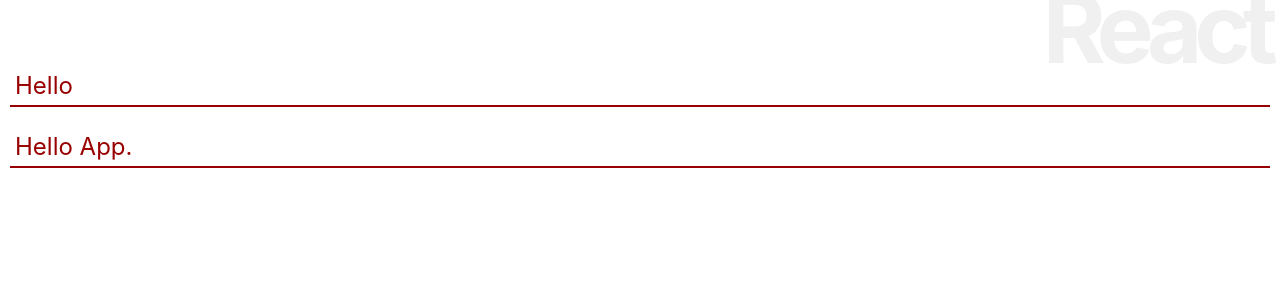
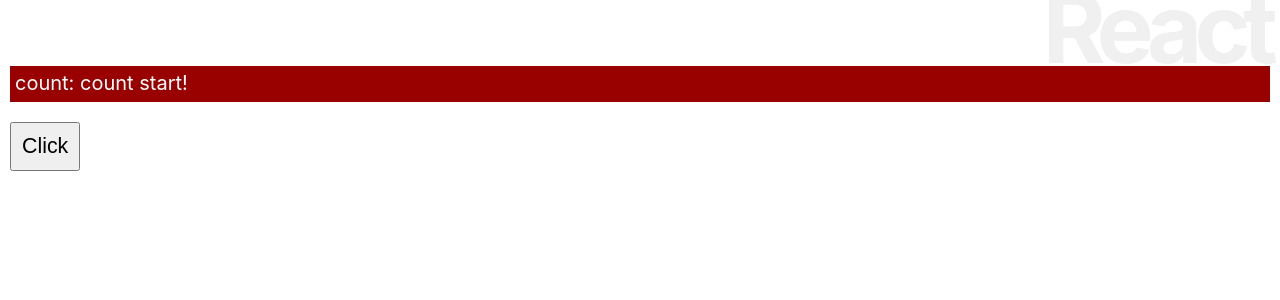
Before and after one commit to koharakouki/react_practice, a React (Create React App) app in the folder react_app/: page / in a window 1280 px wide. Shown: the top 300 px of the page. Built offline with nearby package versions, Linux system fonts and the light colour scheme.

Commit message:
ステートで表示切り替え

```diff
--- a/react_app/src/App.js
+++ b/react_app/src/App.js
@@ -10,25 +10,47 @@
     padding: "5px",
     borderBottom: "2px solid #900"
   }
+  msgStyle = {
+    fontSize: "20px",
+    color: "white",
+    backgroundColor: "#900",
+    margin: "20px 0px",
+    padding: "5px",
+    borderBottom: "2px solid #900"
+  }
+  btnStyle = {
+    fontSize: "16pt",
+    padding: "10px"
+  }
 
   constructor(props){
     super(props);
     this.state = {
-      msg:'Hello',
+      counter: 0,
+      msg:'count start!',
+      flg: true,
     };
-    let timer = setInterval(()=>{
-      this.setState((state)=>({
-        msg: state.msg + "!"
-      }));
-    }, 10000);
+    this.doAction = this.doAction.bind(this);
+  }
+
+  doAction(e){
+    this.setState((state)=>({
+      counter: state.counter + 1,
+      msg: 'count: ' + state.counter,
+      flg: !state.flg
+    }));
   }
 
   render(){
-    return (
+    return(
       <div>
         <h1>React</h1>
-        <p style={this.msgStyle}>{this.state.msg}</p>
-        <p style={this.msgStyle}>{this.props.msg}</p>
+        {this.state.flg ?
+          <p style={this.msgStyle}>count: {this.state.msg}</p>
+        :
+          <p style={this.msgStyle2}>{this.state.msg}です。</p>
+        }
+        <button style={this.btnStyle} onClick={this.doAction}>Click</button>
       </div>
     );
   }
--- a/react_app/src/index.js
+++ b/react_app/src/index.js
@@ -4,6 +4,6 @@
 import App from './App';
 
 ReactDOM.render(
-  <App msg="Hello App." />,
+  <App />,
   document.getElementById('root')
 );
```
